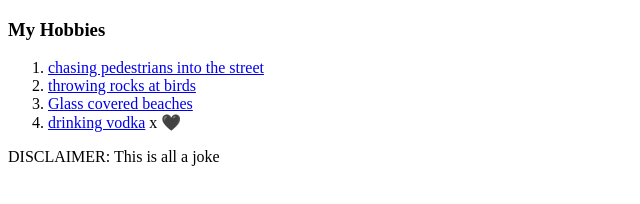
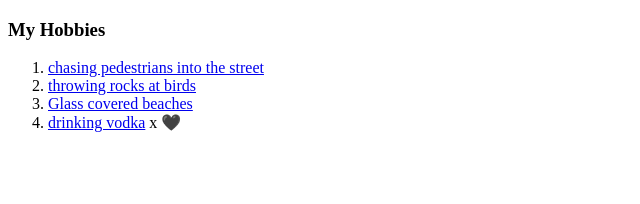
Before and after one commit to BlaidDrwg/mucksite, a plain HTML site: page Hobbies.html in a window 1280 px wide. Shown: the whole page, without its empty margins (0-640 px from the left). Drawn offline with Linux system fonts and the light colour scheme.

Commit message:
Update Hobbies.html

```diff
--- a/Hobbies.html
+++ b/Hobbies.html
@@ -12,6 +12,5 @@
         <li><a href="https://www.travelawaits.com/2549280/best-sea-glass-beaches-in-the-world/">Glass covered beaches</a></li>
         <li> <a href="https://www.smithsonianmag.com/smart-news/man-attacks-ivan-terrible-painting-blames-vodka-180969198/">drinking vodka</a> x 🖤</li>
       </ol>
-    <p>DISCLAIMER: This is all a joke</p>
 </body>
 </html>
```
